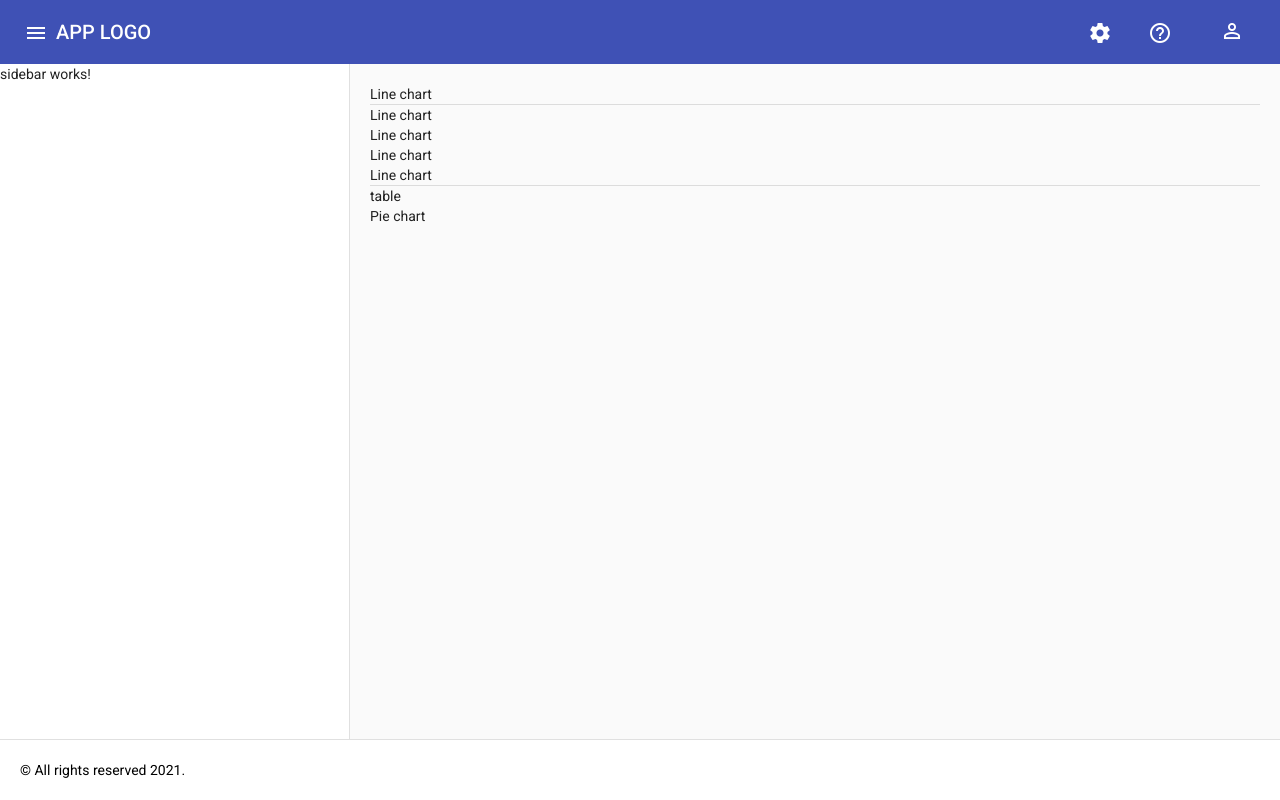
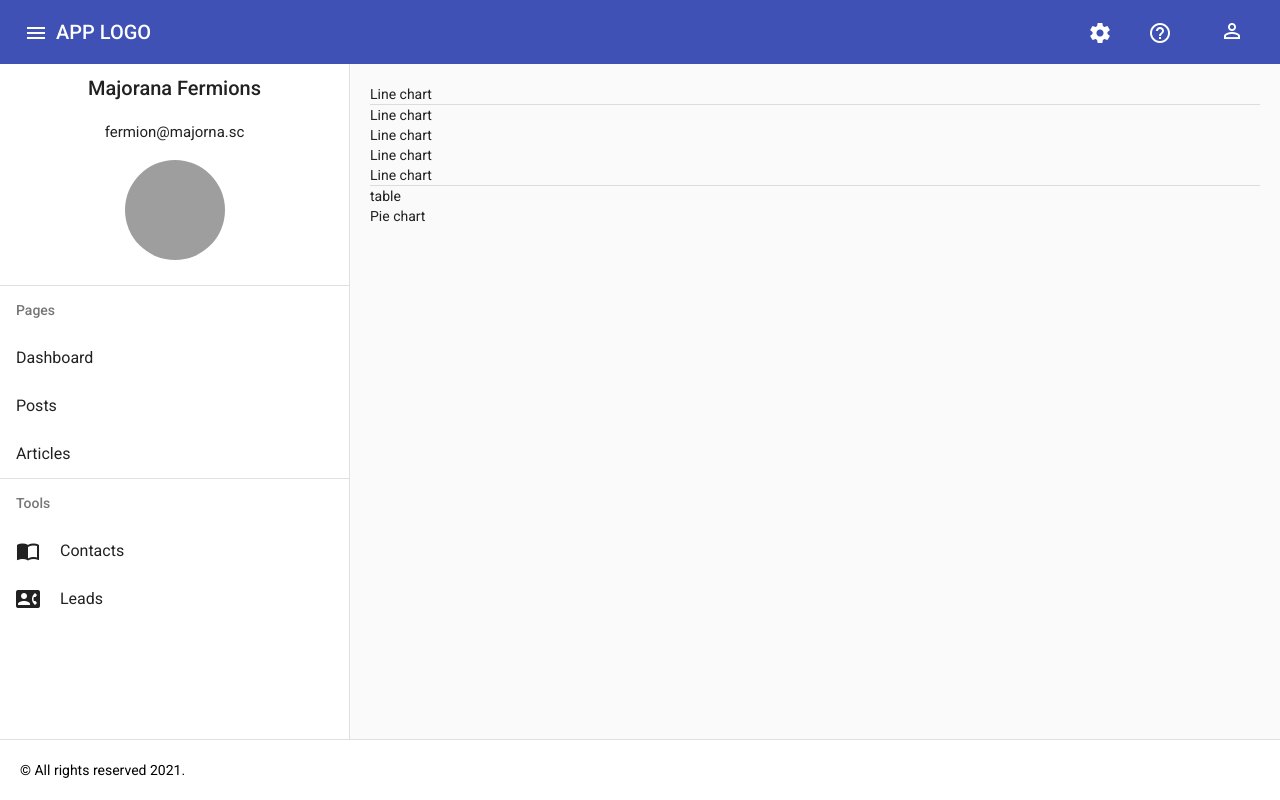
Before and after one commit to Ben-yon/admin-dashboard-panel, an Angular app: page / in a window 1280 px wide. Built offline with nearby package versions, Linux system fonts and the light colour scheme; grey boxes are pictures that could not be loaded.

Commit message:
add sidenav options

```diff
--- a/src/app/material/material/material.module.ts
+++ b/src/app/material/material/material.module.ts
@@ -7,6 +7,7 @@ import { MatIconModule } from '@angular/material/icon';
 import { MatButtonModule } from "@angular/material/button";
 import { FlexLayoutModule } from '@angular/flex-layout';
 import { MatMenuModule } from '@angular/material/menu'
+import { MatList, MatListModule } from '@angular/material/list';
 
 const material = [
   MatSidenavModule,
@@ -15,7 +16,8 @@ const material = [
   MatIconModule,
   MatButtonModule,
   FlexLayoutModule,
-  MatMenuModule
+  MatMenuModule,
+  MatListModule
 ]
 
 @NgModule({
--- a/src/app/shared/components/sidebar/sidebar.component.html
+++ b/src/app/shared/components/sidebar/sidebar.component.html
@@ -1 +1,27 @@
-<p>sidebar works!</p>
+<mat-nav-list>
+  <div class="profile-card">
+    <div class="header">
+      <h2>Majorana Fermions</h2>
+      <h4>fermion@majorna.sc</h4>
+    </div>
+    <img src="./../../../../assets/fermion.png" alt="">
+  </div>
+  <mat-divider></mat-divider>
+  <h2 matSubheader>Pages</h2>
+
+  <a mat-list-item routerLinkActive="list-item-active" routerLink="/">Dashboard</a>
+  <a mat-list-item routerLinkActive="list-item-active" routerLink="/posts">Posts</a>
+  <a mat-list-item routerLinkActive="list-item-active" routerLink="/articles">Articles</a>
+
+  <mat-divider></mat-divider>
+   <h2 matSubheader>Tools</h2>
+
+   <a mat-list-item routerLinkActive="list-item-active" routerLink="/contacts">
+    <mat-icon>import_contacts</mat-icon>
+    Contacts
+  </a>
+   <a mat-list-item routerLinkActive="list-item-active" routerLink="/leads">
+    <mat-icon>contact_phone</mat-icon>
+    Leads
+  </a>
+</mat-nav-list>
--- a/src/app/shared/components/sidebar/sidebar.component.scss
+++ b/src/app/shared/components/sidebar/sidebar.component.scss
@@ -0,0 +1,16 @@
+:host{
+  .mat-icon{
+    vertical-align: middle;
+    margin-right: 20px;
+  }
+  .profile-card {
+    text-align: center;
+    padding: 0 20px 20px 20px;
+    img {
+      width: 100px;
+      height: 100px;
+      object-fit: cover;
+      border-radius: 50%;
+    }
+  }
+}
--- a/src/app/shared/shared.module.ts
+++ b/src/app/shared/shared.module.ts
@@ -1,3 +1,4 @@
+import { RouterModule } from '@angular/router';
 import { FooterComponent } from './components/footer/footer.component';
 import { SidebarComponent } from './components/sidebar/sidebar.component';
 import { HeaderComponent } from './components/header/header.component';
@@ -15,7 +16,8 @@ import { MaterialModule } from '../material/material/material.module';
   ],
   imports: [
     CommonModule,
-    MaterialModule
+    MaterialModule,
+    RouterModule
   ],
   exports: [
     HeaderComponent,
```
